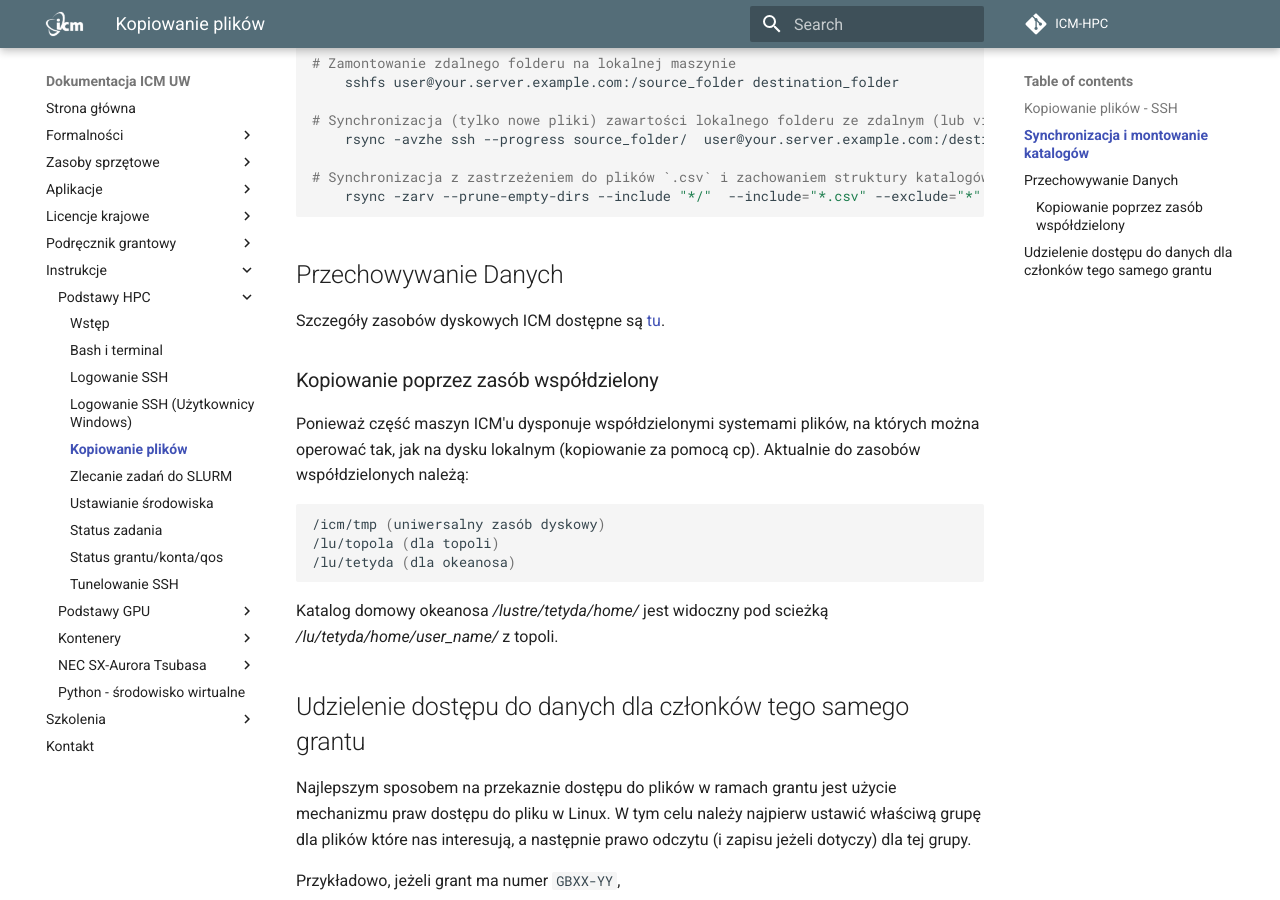
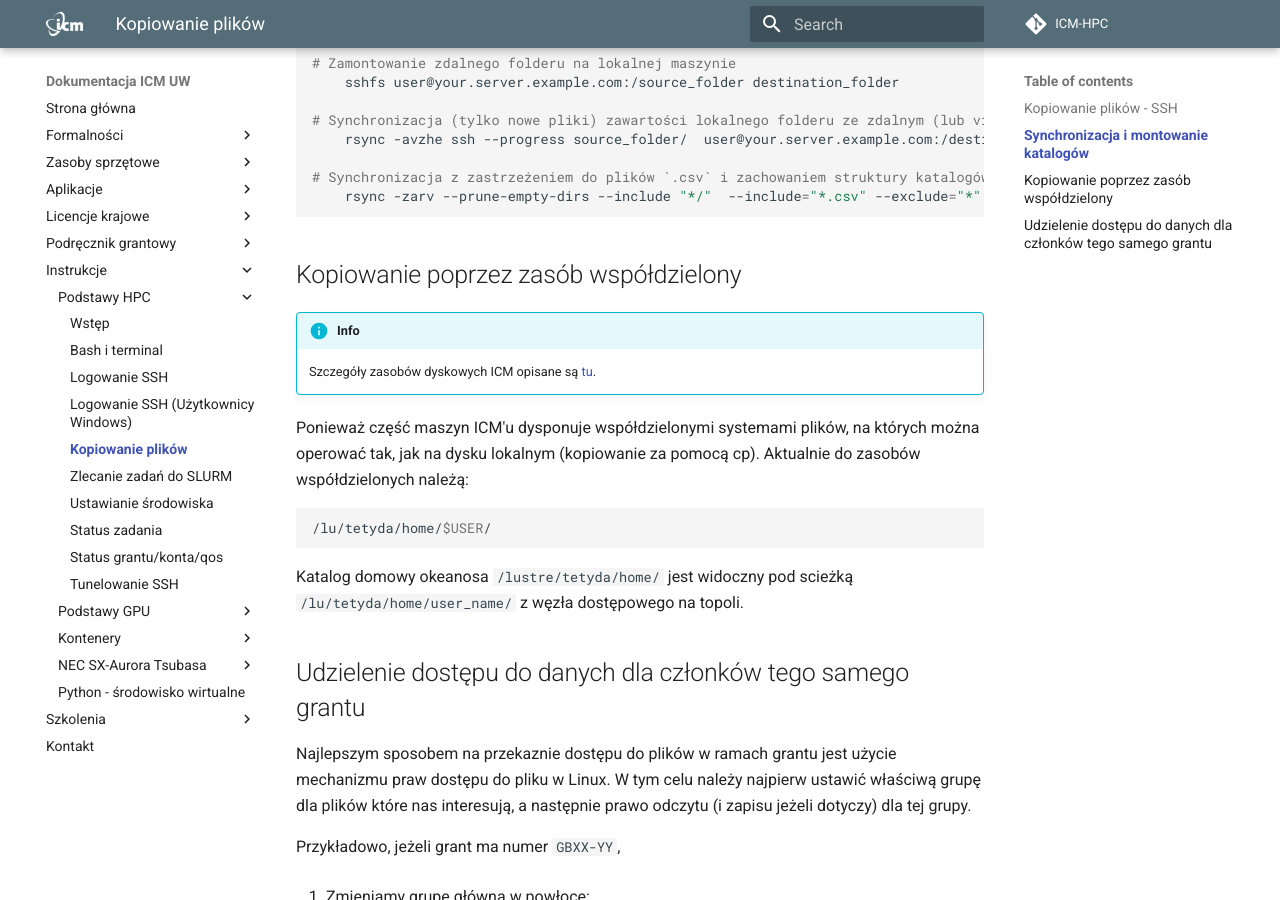
Before and after one commit to kubajal/hpc-docs, an MkDocs documentation site: the page built from docs/Tutorials/HPC-intro/kopiowanie_plikow.md, in a window 1280 px wide and 900 px high, scrolled down 1389 px. Built offline with MkDocs 1.6.1 and Material for MkDocs 9.7.7, drawn with Linux system fonts in a browser that asks for light colours.

````diff
--- a/docs/Tutorials/HPC-intro/kopiowanie_plikow.md
+++ b/docs/Tutorials/HPC-intro/kopiowanie_plikow.md
@@ -69,21 +69,18 @@ Uwagi:
     rsync -zarv --prune-empty-dirs --include "*/"  --include="*.csv" --exclude="*" "$FROM" "$TO"
 ```
 
-## Przechowywanie Danych
+## Kopiowanie poprzez zasób współdzielony
 
-Szczegóły zasobów dyskowych ICM dostępne są [tu](../../O_zasobach_ICM/Zasoby/przechowywanie_danych.md).
-
-### Kopiowanie poprzez zasób współdzielony
+!!! info
+    Szczegóły zasobów dyskowych ICM opisane są [tu](../../O_zasobach_ICM/Zasoby/przechowywanie_danych.md).
 
 Ponieważ część maszyn ICM'u dysponuje współdzielonymi systemami plików, na których można operować tak, jak na dysku lokalnym (kopiowanie za pomocą cp). Aktualnie do zasobów współdzielonych należą:
 
 ```.sh
-/icm/tmp (uniwersalny zasób dyskowy)
-/lu/topola (dla topoli)
-/lu/tetyda (dla okeanosa)
+/lu/tetyda/home/$USER/
 ```
 
-Katalog domowy okeanosa */lustre/tetyda/home/* jest widoczny pod scieżką */lu/tetyda/home/user_name/* z topoli.
+Katalog domowy okeanosa `/lustre/tetyda/home/` jest widoczny pod scieżką `/lu/tetyda/home/user_name/` z węzła dostępowego na topoli.
 
 ## Udzielenie dostępu do danych dla członków tego samego grantu
 
````
Also changed, not shown: docs/O_zasobach_ICM/Zasoby/przechowywanie_danych.md (+9 -10 lines).
